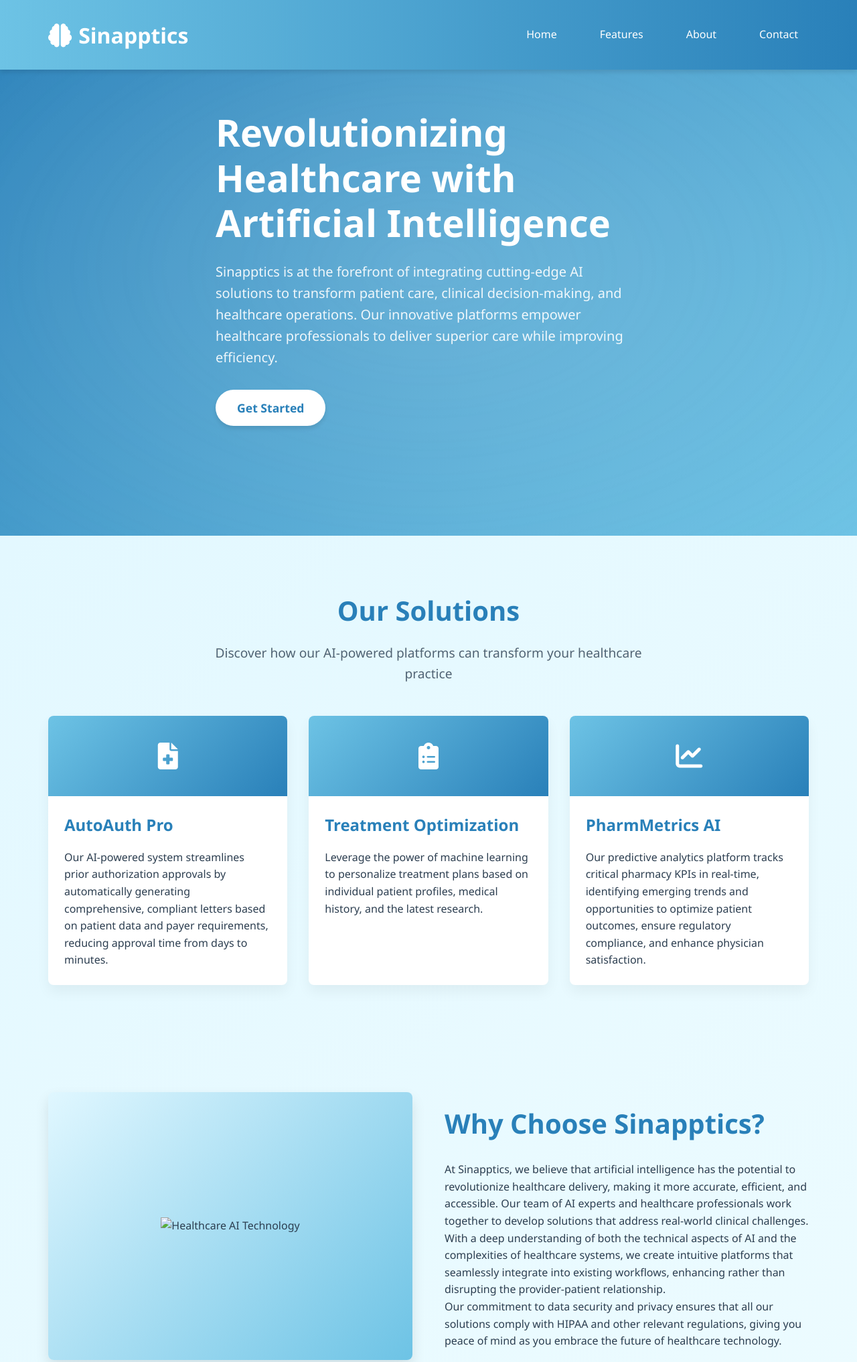
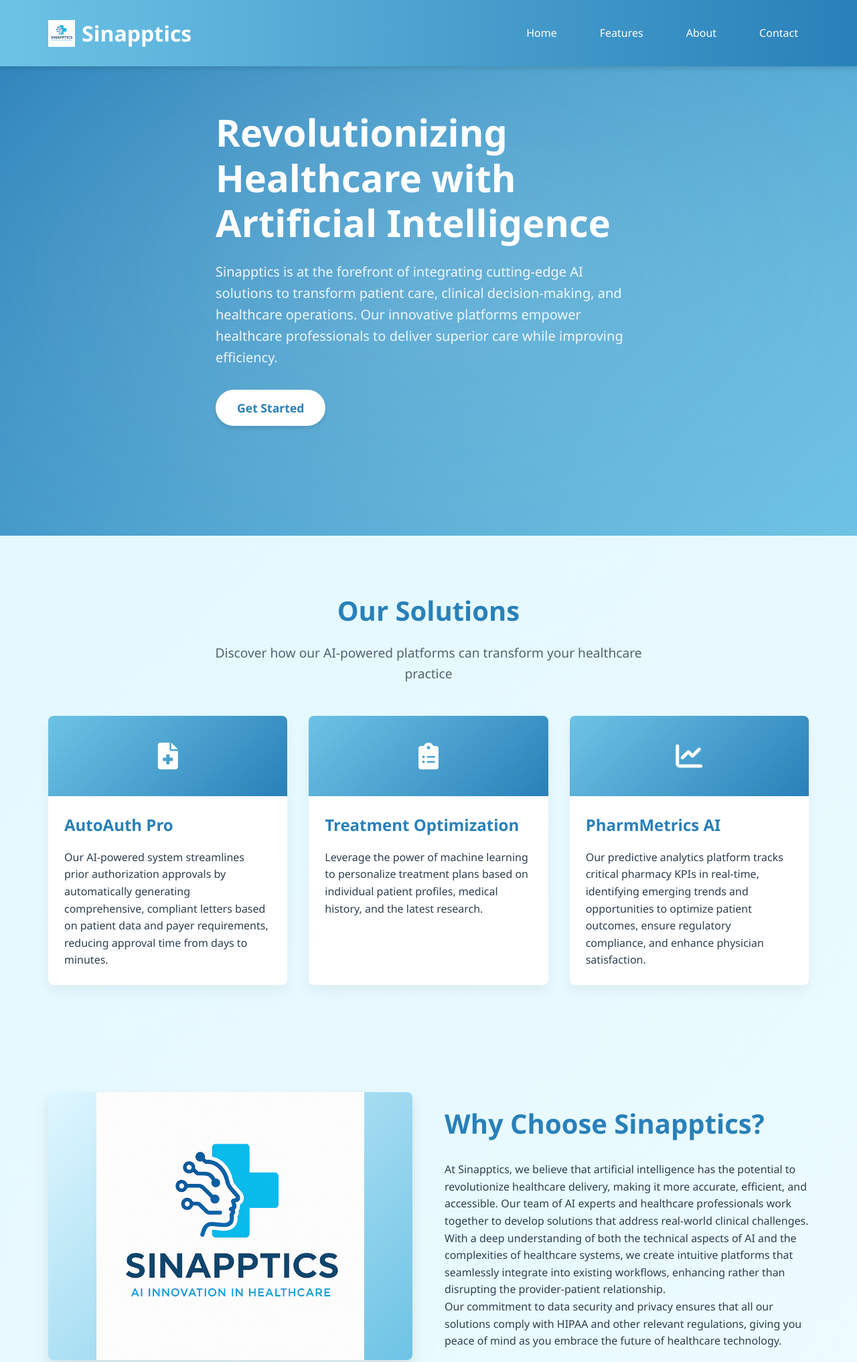
Before and after one commit to ankithere2004/sinapptics.github.io, a plain HTML site: page index.html in a window 1280 px wide. Shown: the top 2034 px of the page at 67% size. Drawn offline with Linux system fonts and the light colour scheme.

Commit message:
Add files via upload

```diff
--- a/index.html
+++ b/index.html
@@ -437,7 +437,7 @@
     <header>
         <div class="container header-content">
             <a href="#" class="logo">
-                <span class="logo-icon"><i class="fas fa-brain"></i></span>
+                <img src="sinapptics.png" alt="Sinapptics Logo" style="height: 40px; margin-right: 10px;">
                 Sinapptics
             </a>
             <nav>
@@ -502,7 +502,7 @@
         <div class="container">
             <div class="about-content">
                 <div class="about-image">
-                    <img src="/api/placeholder/500/400" alt="Healthcare AI Technology">
+                    <img src="sinapptics.png" alt="Sinapptics Healthcare AI Technology" style="max-width: 100%; max-height: 100%;">
                 </div>
                 <div class="about-text">
                     <h2>Why Choose Sinapptics?</h2>
```
Also changed, not shown: sinapptics.png (added).
